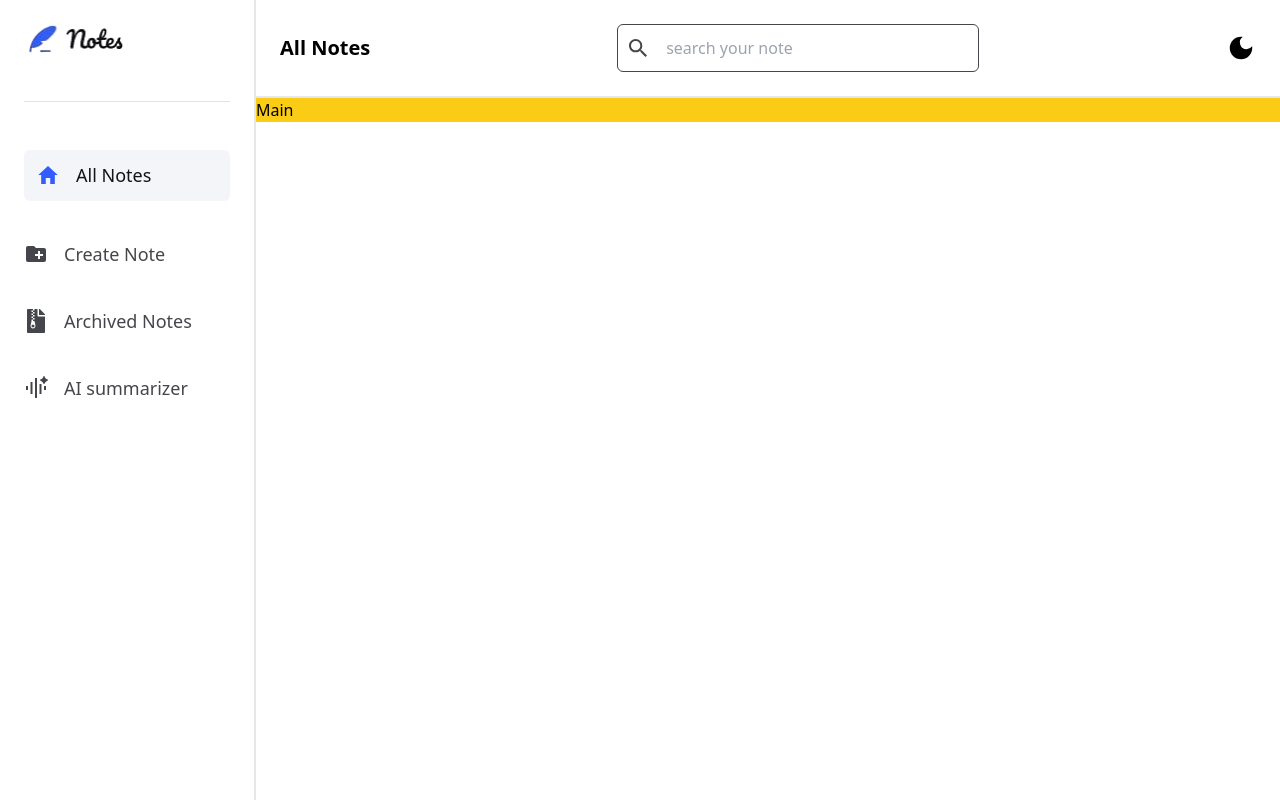
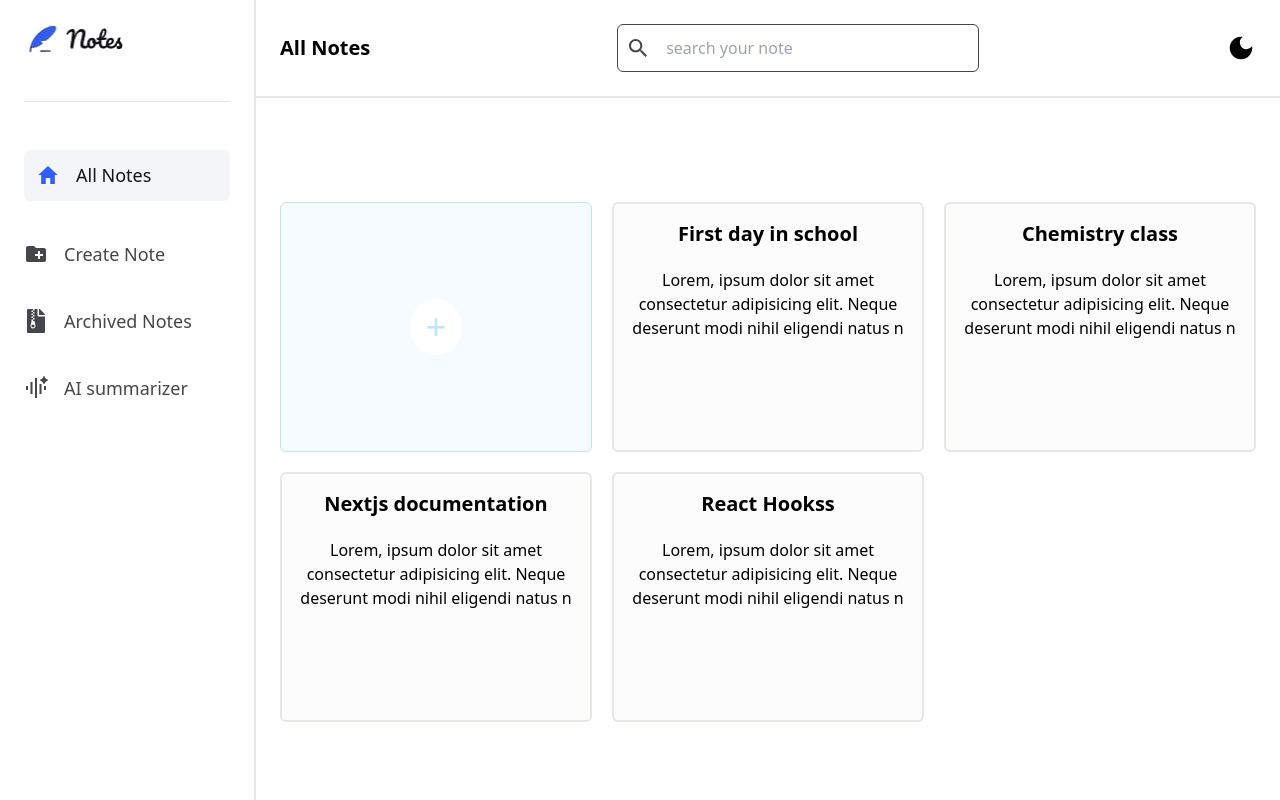
Before and after one commit to Faruqoloyede/AI-Note_App, a Next.js app: page / in a window 1280 px wide. Built offline with nearby package versions, Linux system fonts and the light colour scheme.

Commit message:
all note page

```diff
--- a/components/Main.tsx
+++ b/components/Main.tsx
@@ -1,8 +1,50 @@
+import Link from 'next/link'
 import React from 'react'
 
 const Main = () => {
+    const notes = [
+        {
+            id: 'note_1',
+            title: 'First day in school',
+            content: 'Lorem, ipsum dolor sit amet consectetur adipisicing elit. Neque deserunt modi nihil eligendi natus nostrum placeat similique cum a beatae. Lorem ipsum, dolor sit amet consectetur adipisicing elit. Recusandae adipisci harum vitae eum voluptas quod hic asperiores, dolorem nam sint consequuntur cum distinctio earum suscipit, aliquam blanditiis commodi laborum. Quo, eius earum autem hic illo libero fugiat dolorem rem molestias.'
+        },
+        {
+            id: 'note_2',
+            title: 'Chemistry class',
+            content: 'Lorem, ipsum dolor sit amet consectetur adipisicing elit. Neque deserunt modi nihil eligendi natus nostrum placeat similique cum a beatae. Lorem ipsum, dolor sit amet consectetur adipisicing elit. Recusandae adipisci harum vitae eum voluptas quod hic asperiores, dolorem nam sint consequuntur cum distinctio earum suscipit, aliquam blanditiis commodi laborum. Quo, eius earum autem hic illo libero fugiat dolorem rem molestias.'
+        },
+        {
+            id: 'note_3',
+            title: 'Nextjs documentation',
+            content: 'Lorem, ipsum dolor sit amet consectetur adipisicing elit. Neque deserunt modi nihil eligendi natus nostrum placeat similique cum a beatae. Lorem ipsum, dolor sit amet consectetur adipisicing elit. Recusandae adipisci harum vitae eum voluptas quod hic asperiores, dolorem nam sint consequuntur cum distinctio earum suscipit, aliquam blanditiis commodi laborum. Quo, eius earum autem hic illo libero fugiat dolorem rem molestias.'
+        },
+        {
+            id: 'note_4',
+            title: 'React Hookss',
+            content: 'Lorem, ipsum dolor sit amet consectetur adipisicing elit. Neque deserunt modi nihil eligendi natus nostrum placeat similique cum a beatae. Lorem ipsum, dolor sit amet consectetur adipisicing elit. Recusandae adipisci harum vitae eum voluptas quod hic asperiores, dolorem nam sint consequuntur cum distinctio earum suscipit, aliquam blanditiis commodi laborum. Quo, eius earum autem hic illo libero fugiat dolorem rem molestias.'
+        },
+    ]
+
   return (
-    <div className='bg-yellow-400'>Main</div>
+    <div className='bg-white py-6 px-6 dark:bg-secondary'>
+        <div className='grid grid-cols-3 max-md:grid-cols-2 max-sm:grid-cols-1 gap-5 justify-center mt-20'>
+            <div className='bg-[#F5FBFF] dark:bg-[#222530] dark:border-[#222530] border-[1px] border-[#B9E6FE] flex items-center justify-center h-[250px]  rounded-md'>
+                <Link href='/create' className='text-4xl text-[#B9E6FE] bg-white dark:bg-[#222530] dark:text-white rounded-[50%] border-[#B9E6FE]  px-4 py-2 text-center'>+</Link>
+            </div>
+            {notes.length === 0 ? <h1>You Don't have any saved note</h1> : (
+                notes.map(({id, title, content})=>(
+                    <Link href='/fullnote'>
+                        <div key={id} className='bg-[#FCFCFD] dark:bg-[#222530] dark:border-[#222530] dark:text-white border-2 border-[#E4E7EC] flex flex-col h-[250px]  max-sm:w-full rounded-md'>
+                        <div className='flex flex-col items-center p-4'>
+                            <h4 className='font-bold text-xl'>{title}</h4>
+                            <p className='text-center mt-5'>{content.substring(0, 100)}</p>
+                        </div>
+                        </div>
+                    </Link>
+                ))
+            )}
+        </div>
+    </div>
   )
 }
 
--- a/components/Topbar.tsx
+++ b/components/Topbar.tsx
@@ -11,7 +11,7 @@ const Topbar = ({title}: {title: string}) => {
   return (
     <header className="bg-white dark:bg-secondary dark:text-white dark:border-none border-b-2 py-6 px-6">
         <div className="flex items-center justify-between">
-            <Image src='/logo.png'height={1000} width={100} alt="logo" className="max-lg:block hidden" />
+            {isDarkMode ? <Image src='/logo2.png'height={1000} width={100} alt="logo" className="max-lg:block hidden" /> : <Image src='/logo.png'height={1000} width={100} alt="logo" className="max-lg:block hidden" />}
             <h4 className="font-bold text-xl max-lg:hidden">{title}</h4>
             <SearchInput  />
             <div onClick={toggleDarkMode}>
--- a/context/ThemeContext.tsx
+++ b/context/ThemeContext.tsx
@@ -17,7 +17,6 @@ export const ThemeProvider = ({ children }: { children: React.ReactNode }) => {
   const [isDarkMode, setIsDarkMode] = useState(false);
 
   useEffect(() => {
-    // Check user preference on initial load
     const savedTheme = localStorage.getItem('theme');
     const prefersDark = window.matchMedia('(prefers-color-scheme: dark)').matches;
 
```
